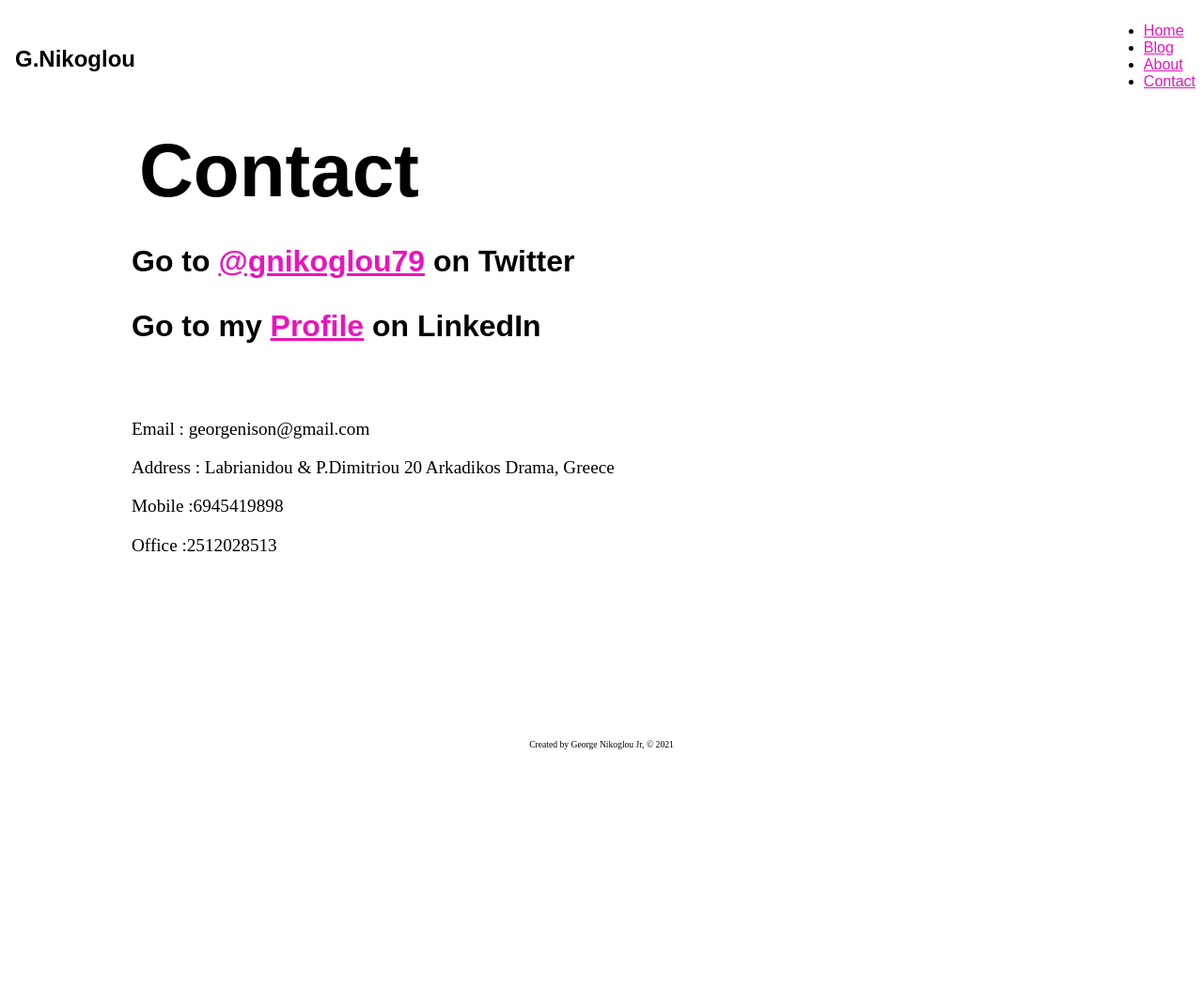
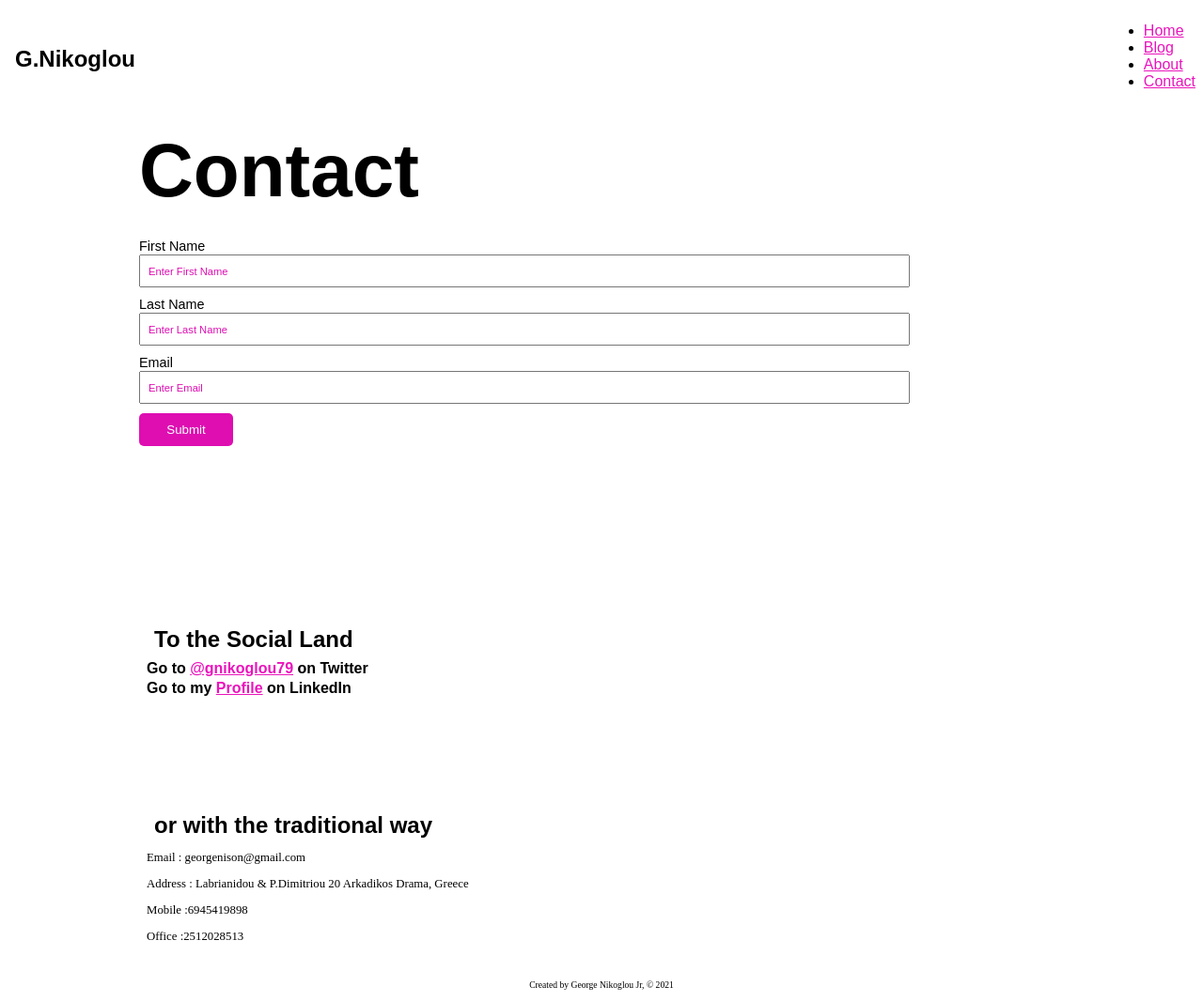
Before and after one commit to nison79/gatsby-bootcamp-portfolio, a Gatsby site: page /contact in a window 1280 px wide. Shown: the whole page at 94% size. Before the commit the page ends 816 px from the top, so only its background shows below. Built offline with nearby package versions, Linux system fonts and the light colour scheme; Gatsby itself is replaced by a stand-in of ours.

Commit message:
Contact Form Design

```diff
--- a/src/pages/contact.js
+++ b/src/pages/contact.js
@@ -11,9 +11,34 @@ const ContactPage = () => {
       <div className={contactStyles.container}>
         <Head title="Contact" />
         <h1 className={contactStyles.heading}>Contact</h1>
-        <h3>Go to <a  target="_blank" rel="noreferrer" href="https://twitter.com/gnikoglou79">@gnikoglou79</a> on Twitter</h3>
-        <h3>Go to my <a target="_blank" rel="noreferrer" href="https://www.linkedin.com/in/george-nikoglou-54b24532">Profile</a> on LinkedIn</h3>
+
+        <form className={contactStyles.formContact} action="">
+            <div>
+              <label htmlFor ="first-name">First Name</label>
+              <input type = "text" id = "first-name" placeholder="Enter First Name" ></input>
+            </div>
+            <div>
+              <label htmlFor ="last-name">Last Name</label>
+              <input type = "email" id = "email" placeholder="Enter Last Name" ></input>
+            </div>
+            <div>
+              <label htmlFor ="email">Email</label>
+              <input type = "email" id = "email" placeholder="Enter Email" ></input>
+            </div>
+            <input type="submit" value="Submit" className={contactStyles.submitBtn}/>
+          </form>
+
+
+
+        <div className={contactStyles.social}>
+        <h2>To the Social Land</h2>
+          <h3>Go to <a  target="_blank" rel="noreferrer" href="https://twitter.com/gnikoglou79">@gnikoglou79</a> on Twitter</h3>
+          <h3>Go to my <a target="_blank" rel="noreferrer" href="https://www.linkedin.com/in/george-nikoglou-54b24532">Profile</a> on LinkedIn</h3>
+        </div>
+
+
         <div className={contactStyles.details}>
+          <h2>or with the traditional way</h2>
           <p>Email : georgenison@gmail.com</p>
           <p>Address : Labrianidou & P.Dimitriou 20 Arkadikos Drama, Greece</p>
           <p>Mobile :6945419898</p>
--- a/src/pages/contact.module.scss
+++ b/src/pages/contact.module.scss
@@ -5,20 +5,85 @@
 
 .heading {
   font-size :5rem;
+  animation: fadeBig 2s ease-in-out;
+
+  @keyframes fadeBig {
+    from {
+
+      opacity: 0;
+    }
+    to {
+
+      opacity:1
+    }
+  }
+
 }
 
-h3{
-  font-size :2rem;
-  margin:2rem 0;
+
+
+
+.formContact {
+
+  padding: 8px;
+    width:80%;
+  margin-bottom:10rem;
+
+
+  .names {
+    display:flex;
+  }
+
+  label {
+    font-size: 0.9rem;
+    display:block;
+    margin-bottom:1px;
+    margin-top:10px;
+  }
+
+
+  input {
+    padding: 8px;
+    width:100%;
+  }
+
+  input::-webkit-input-placeholder {
+    font-size:0.7rem;
+    color:#de0eb1;
+  }
+
+  .submitBtn {
+    width:100px;
+    margin-top:10px;
+    border:none;
+    border-radius: 5px;
+    padding:10px;
+    color:white;
+    background-color: #de0eb1;
+
+  }
 }
+
+
+
 
 a {
   color:#EA14BC;
 }
 
-.details {
-  margin-top: 5rem;;
-  p{
-    font-size :1.2rem;
+.social {
+  padding:1rem;
+  h3{
+    font-size :1rem;
+    margin:0.2rem 0;
   }
 }
+
+.details {
+  padding:1rem;
+  margin-top: 5rem;
+  // box-shadow: 10px 10px 20px rgb(74, 74, 74);
+  p{
+    font-size :0.8rem;
+  }
+}
--- a/src/pages/index.module.scss
+++ b/src/pages/index.module.scss
@@ -22,6 +22,9 @@ body {
     margin:0;
     transform:scale(1);
     transition: ease-in-out 0.5s;
+    animation-name: fadeBig;
+    animation-duration: 4s;
+
   }
 
   }
@@ -35,6 +38,11 @@ body {
 
   h2 {
     font-size :3rem;
+    animation-name: fromleft;
+    animation-duration:1.5s;
+    animation-timing-function:ease-out;
+
+
 
   }
 
@@ -52,3 +60,26 @@ body {
     font-weight: 700;
 
   }
+
+
+@keyframes fadeBig {
+  from {
+    transform:scale(4);
+    opacity: 0;
+  }
+  to {
+    transform:scale(1);
+    opacity:1
+  }
+}
+
+@keyframes fromleft {
+  from {
+
+    transform:translateX(-2000px);
+  }
+  to {
+
+    transform:translateX(0px);
+  }
+}
```
